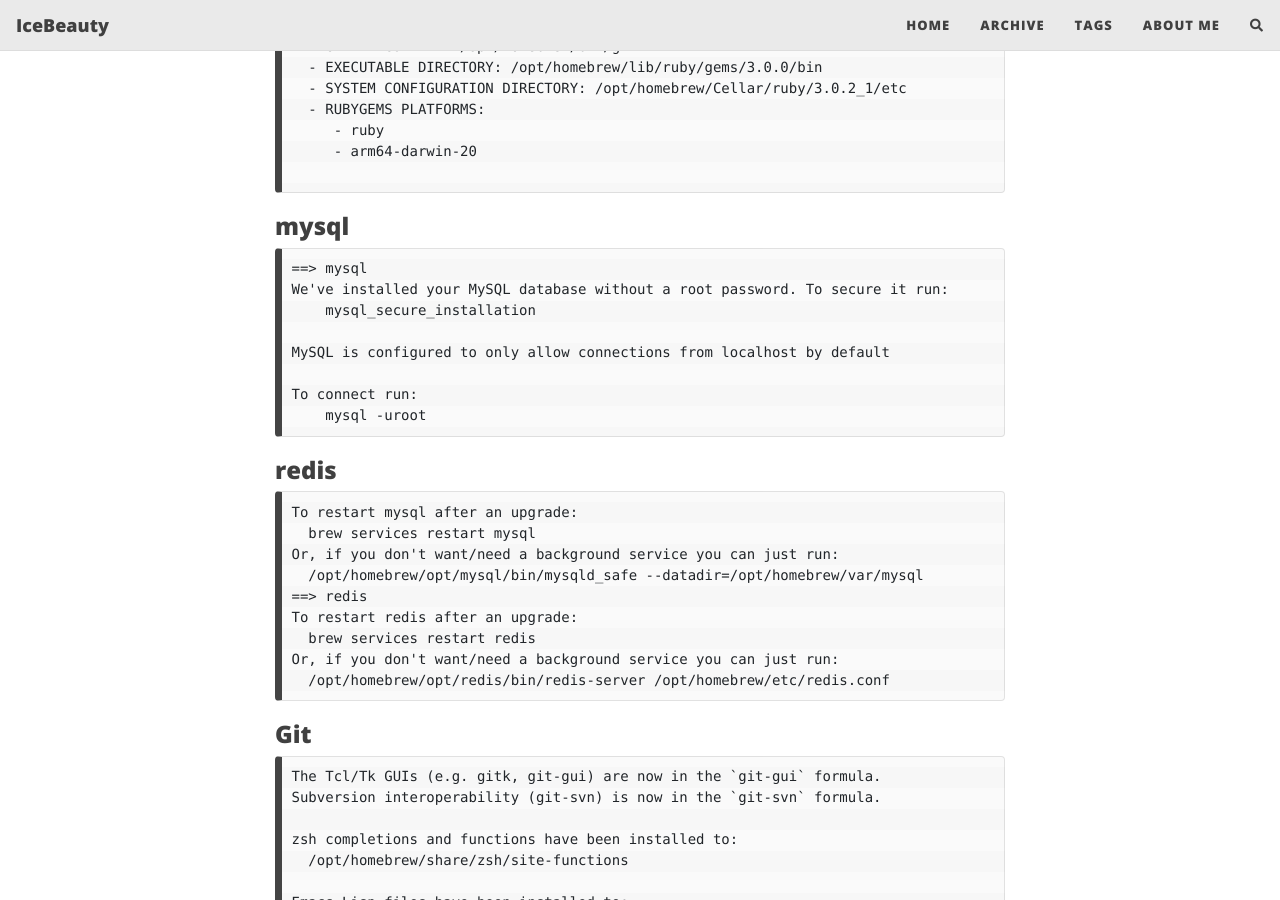
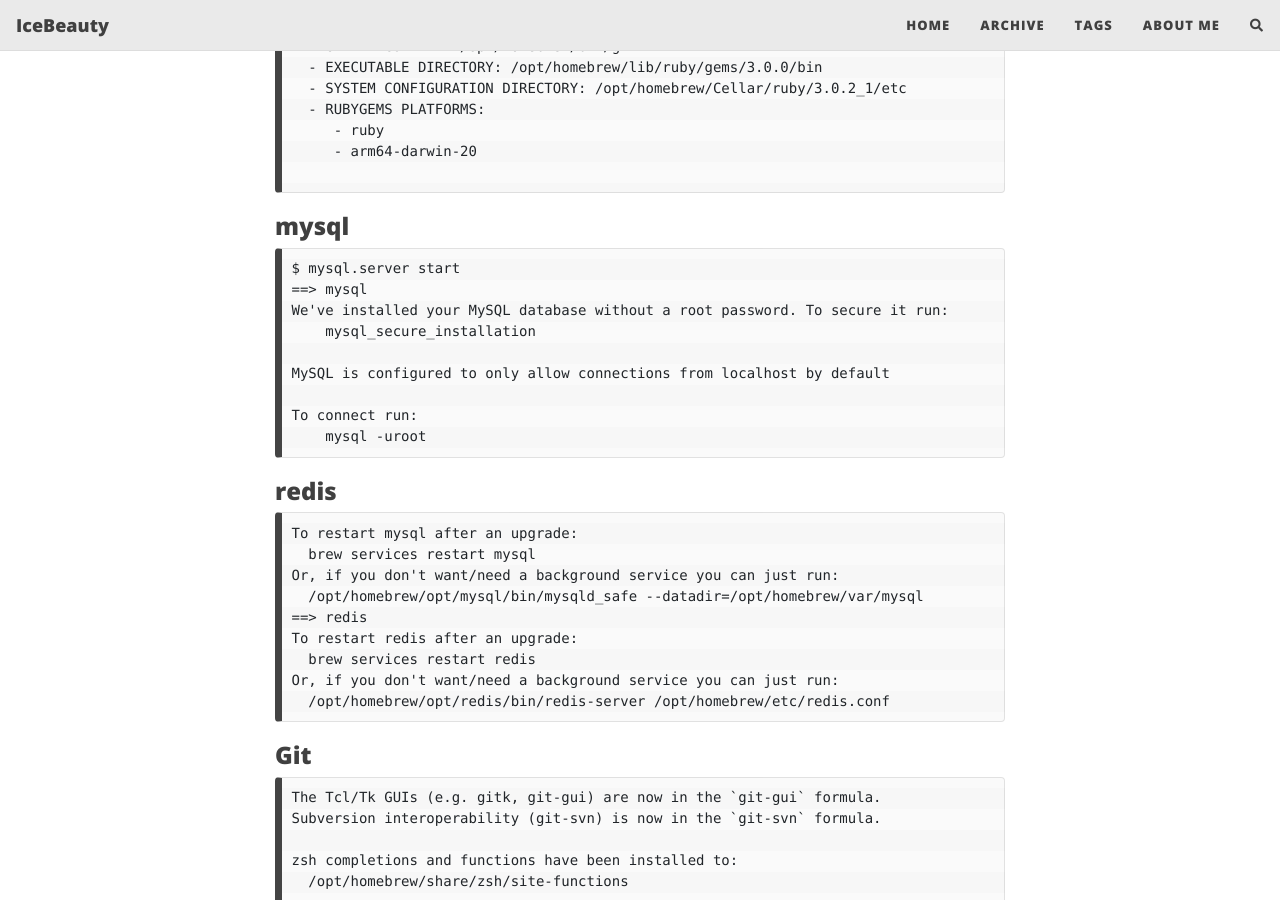
Before and after one commit to RRWJ/iceblog, a Jekyll site: the page built from _posts/2021-11-16-homebrew管理安装包.md, in a window 1280 px wide and 900 px high, scrolled down 913 px. Built offline with Jekyll 4.4.1, drawn with Linux system fonts in a browser that asks for light colours; nearby versions of some CDN libraries; comment, search, counter and statistics services are not loaded.

Commit message:
modify some content

````diff
--- a/_posts/2021-11-16-homebrew管理安装包.md
+++ b/_posts/2021-11-16-homebrew管理安装包.md
@@ -49,6 +49,7 @@ RubyGems Environment:
 ```
 ### mysql
 ```
+$ mysql.server start
 ==> mysql
 We've installed your MySQL database without a root password. To secure it run:
     mysql_secure_installation
````
